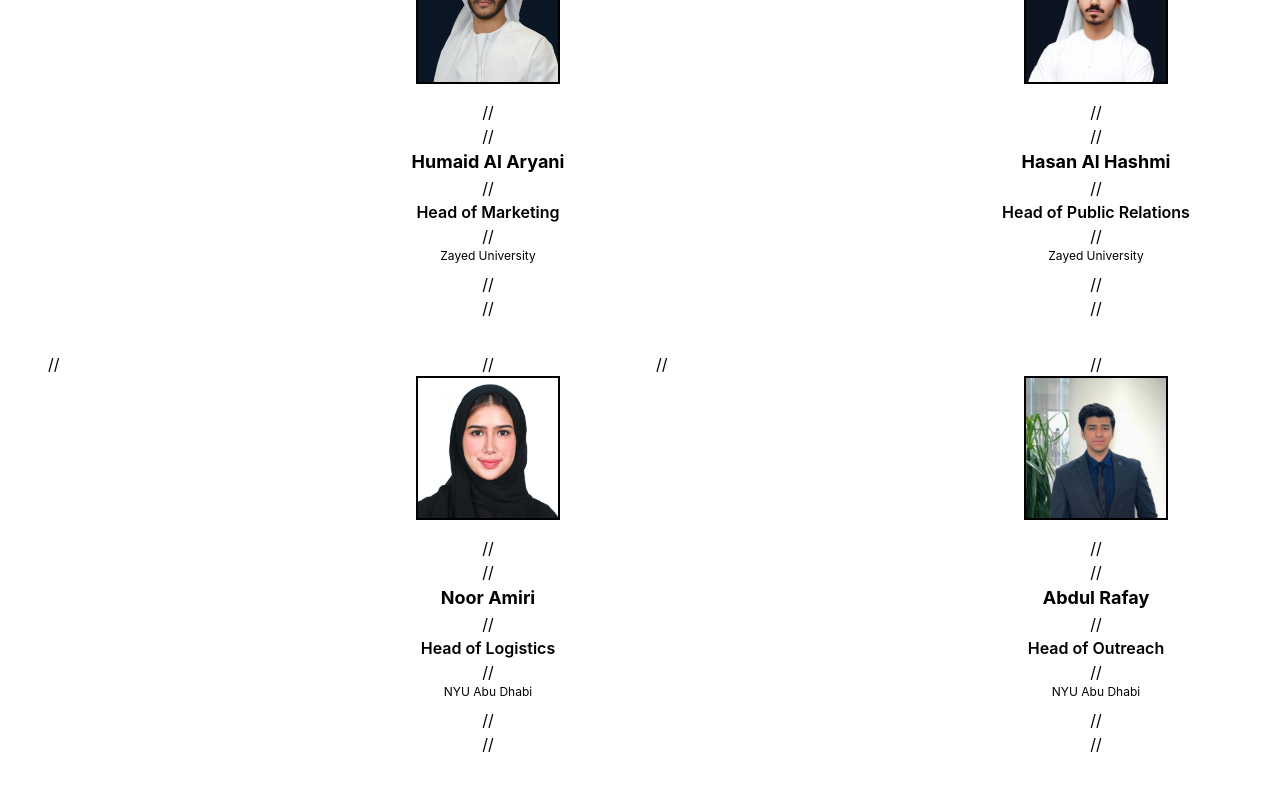
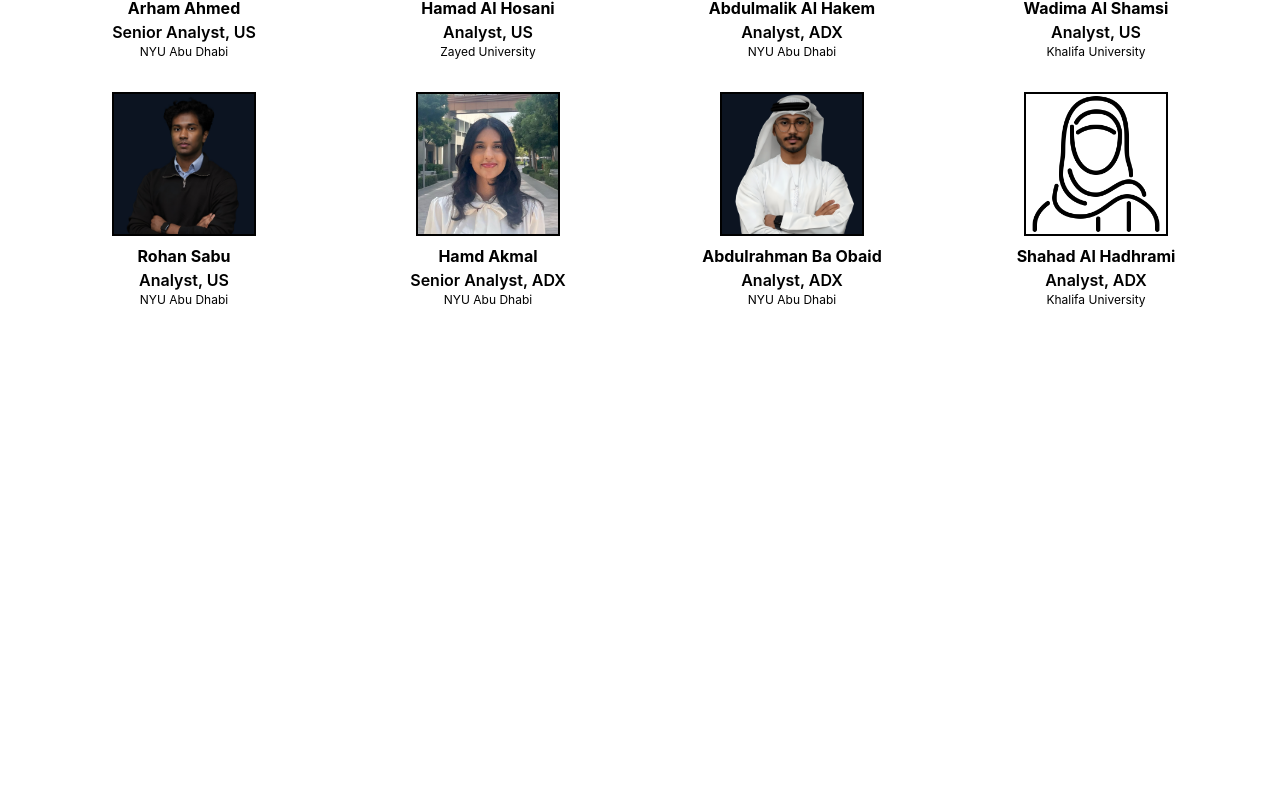
Before and after one commit to salemalhaddad/fsif, a Next.js app: page /team in a window 1280 px wide. Shown: the part 360-1152 px from the top of the page. After the commit the page ends 800 px from the top, so only its background shows below. Built offline with nearby package versions, Linux system fonts and the light colour scheme.

Commit message:
Update page.tsx

```diff
--- a/app/team/page.tsx
+++ b/app/team/page.tsx
@@ -45,43 +45,43 @@ export default function TeamPage() {
       </section> */}
 
       {/* Operations Team */}
-      // <section className="mb-16">
-      //   <h2 className="text-3xl font-serif font-bold text-primary mb-8">Operations Team</h2>
-      //   <div className="grid grid-cols-1 md:grid-cols-4 gap-8">
-      //     <div className="flex flex-col items-center">
-      //       <img src="/humaid-alaryani.jpg" alt="Humaid Al Aryani" className="h-36 w-36 object-cover rounded-lg mb-4 border-2 border-primary/50" />
-      //       <div className="text-center">
-      //         <h4 className="font-bold text-lg text-foreground">Humaid Al Aryani</h4>
-      //         <p className="text-primary font-semibold">Head of Marketing</p>
-      //         <p className="text-xs text-foreground/70 mb-2">Zayed University</p>
-      //       </div>
-      //     </div>
-      //     <div className="flex flex-col items-center">
-      //       <img src="/hasan-alhashmi.jpg" alt="Hasan Al Hashmi" className="h-36 w-36 object-cover rounded-lg mb-4 border-2 border-primary/50" />
-      //       <div className="text-center">
-      //         <h4 className="font-bold text-lg text-foreground">Hasan Al Hashmi</h4>
-      //         <p className="text-primary font-semibold">Head of Public Relations</p>
-      //         <p className="text-xs text-foreground/70 mb-2">Zayed University</p>
-      //       </div>
-      //     </div>
-      //     <div className="flex flex-col items-center">
-      //       <img src="/noor-amiri.jpg" alt="Noor Amiri" className="h-36 w-36 object-cover rounded-lg mb-4 border-2 border-primary/50" />
-      //       <div className="text-center">
-      //         <h4 className="font-bold text-lg text-foreground">Noor Amiri</h4>
-      //         <p className="text-primary font-semibold">Head of Logistics</p>
-      //         <p className="text-xs text-foreground/70 mb-2">NYU Abu Dhabi</p>
-      //       </div>
-      //     </div>
-      //     <div className="flex flex-col items-center">
-      //       <img src="/abdulrafay.jpg" alt="Abdul Rafay" className="h-36 w-36 object-cover rounded-lg mb-4 border-2 border-primary/50" />
-      //       <div className="text-center">
-      //         <h4 className="font-bold text-lg text-foreground">Abdul Rafay</h4>
-      //         <p className="text-primary font-semibold">Head of Outreach</p>
-      //         <p className="text-xs text-foreground/70 mb-2">NYU Abu Dhabi</p>
-      //       </div>
-      //     </div>
-      //   </div>
-      // </section>
+      {/* <section className="mb-16">
+        <h2 className="text-3xl font-serif font-bold text-primary mb-8">Operations Team</h2>
+        <div className="grid grid-cols-1 md:grid-cols-4 gap-8">
+          <div className="flex flex-col items-center">
+            <img src="/humaid-alaryani.jpg" alt="Humaid Al Aryani" className="h-36 w-36 object-cover rounded-lg mb-4 border-2 border-primary/50" />
+            <div className="text-center">
+              <h4 className="font-bold text-lg text-foreground">Humaid Al Aryani</h4>
+              <p className="text-primary font-semibold">Head of Marketing</p>
+              <p className="text-xs text-foreground/70 mb-2">Zayed University</p>
+            </div>
+          </div>
+          <div className="flex flex-col items-center">
+            <img src="/hasan-alhashmi.jpg" alt="Hasan Al Hashmi" className="h-36 w-36 object-cover rounded-lg mb-4 border-2 border-primary/50" />
+            <div className="text-center">
+              <h4 className="font-bold text-lg text-foreground">Hasan Al Hashmi</h4>
+              <p className="text-primary font-semibold">Head of Public Relations</p>
+              <p className="text-xs text-foreground/70 mb-2">Zayed University</p>
+            </div>
+          </div>
+          <div className="flex flex-col items-center">
+            <img src="/noor-amiri.jpg" alt="Noor Amiri" className="h-36 w-36 object-cover rounded-lg mb-4 border-2 border-primary/50" />
+            <div className="text-center">
+              <h4 className="font-bold text-lg text-foreground">Noor Amiri</h4>
+              <p className="text-primary font-semibold">Head of Logistics</p>
+              <p className="text-xs text-foreground/70 mb-2">NYU Abu Dhabi</p>
+            </div>
+          </div>
+          <div className="flex flex-col items-center">
+            <img src="/abdulrafay.jpg" alt="Abdul Rafay" className="h-36 w-36 object-cover rounded-lg mb-4 border-2 border-primary/50" />
+            <div className="text-center">
+              <h4 className="font-bold text-lg text-foreground">Abdul Rafay</h4>
+              <p className="text-primary font-semibold">Head of Outreach</p>
+              <p className="text-xs text-foreground/70 mb-2">NYU Abu Dhabi</p>
+            </div>
+          </div>
+        </div>
+      </section> */}
 
       {/* Investments Team */}
       <section className="mb-16">
```
